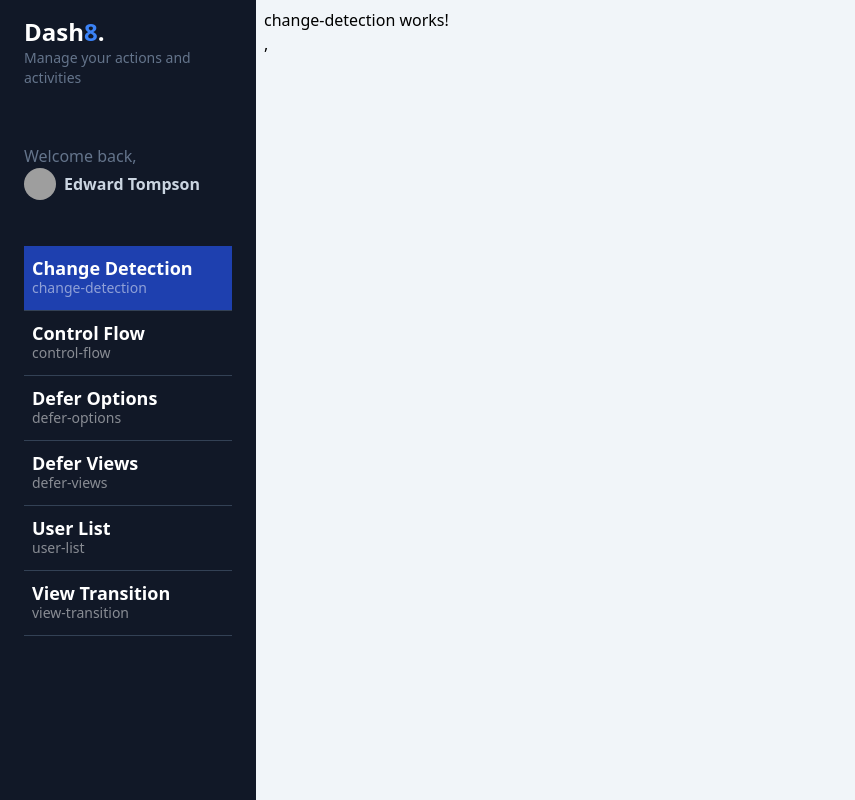
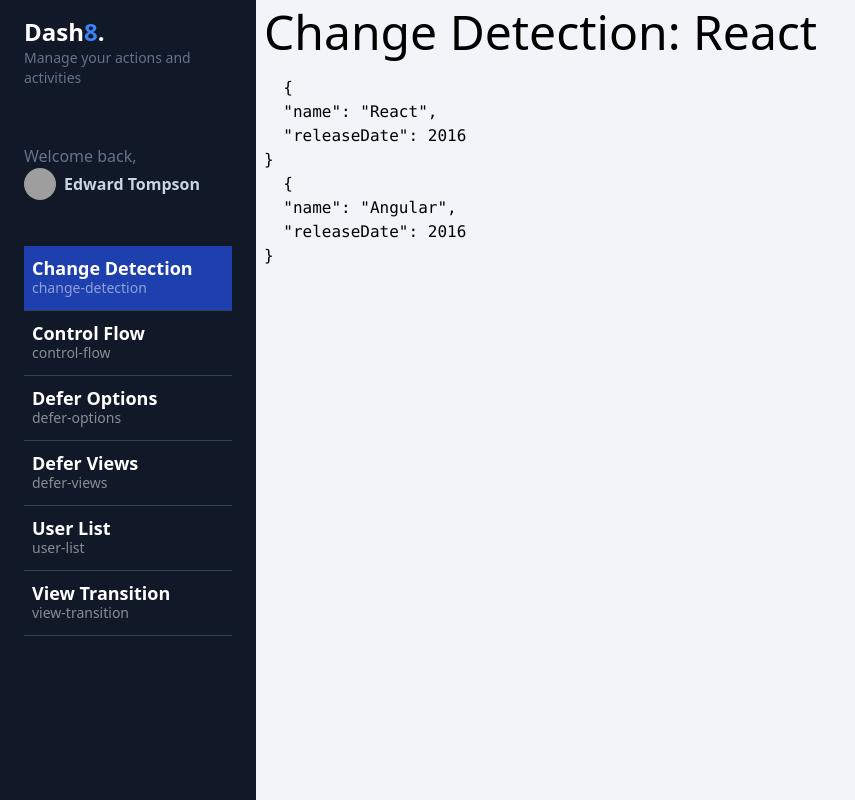
Before and after one commit to cuadros-code/Angular-Latest-v18, an Angular app: page /dashboard/change-detection in a window 1280 px wide. Shown: the whole page, without its empty margins (0-855 px from the left). Built offline with nearby package versions, Linux system fonts and the light colour scheme; grey boxes are pictures that could not be loaded.

Commit message:
Change Detection

```diff
--- a/src/app/dashboard/pages/change-detection/change-detection.component.html
+++ b/src/app/dashboard/pages/change-detection/change-detection.component.html
@@ -1 +1,10 @@
-<p>change-detection works!</p>,
+<app-title [title]="currentFramework()"></app-title>
+
+<pre>
+  {{ frameworkAsSignal() | json }}
+</pre>
+
+
+<pre>
+  {{ frameworkAsProperty | json }}
+</pre>
--- a/src/app/dashboard/pages/change-detection/change-detection.component.ts
+++ b/src/app/dashboard/pages/change-detection/change-detection.component.ts
@@ -1,18 +1,48 @@
 import { CommonModule } from '@angular/common';
-import { ChangeDetectionStrategy, Component } from '@angular/core';
+import { ChangeDetectionStrategy, Component, computed, signal } from '@angular/core';
+import { TitleComponent } from '@shared/title/title.component';
 
 @Component({
   selector: 'app-change-detection',
   standalone: true,
-  imports: [
-    CommonModule,
-  ],
+  imports: [CommonModule, TitleComponent],
   templateUrl: './change-detection.component.html',
+  changeDetection: ChangeDetectionStrategy.OnPush,
   styles: `
     :host {
       display: block;
     }
   `,
-  changeDetection: ChangeDetectionStrategy.OnPush,
 })
-export default class ChangeDetectionComponent { }
+export default class ChangeDetectionComponent {
+
+  public currentFramework = computed(
+    () => `Change Detection: ${this.frameworkAsSignal().name}`
+  )
+
+  public frameworkAsSignal = signal({
+    name: 'Angular',
+    releaseDate: 2016
+  })
+
+  public frameworkAsProperty = {
+    name: 'Angular',
+    releaseDate: 2016
+  }
+
+  constructor() {
+    setTimeout(() => {
+
+      // this.frameworkAsProperty.name = 'React';
+
+      this.frameworkAsSignal.update((state) => ({
+        ...state,
+        name: 'React'
+      }))
+
+      console.log("done");
+    }, 3000);
+  }
+
+
+}
```
